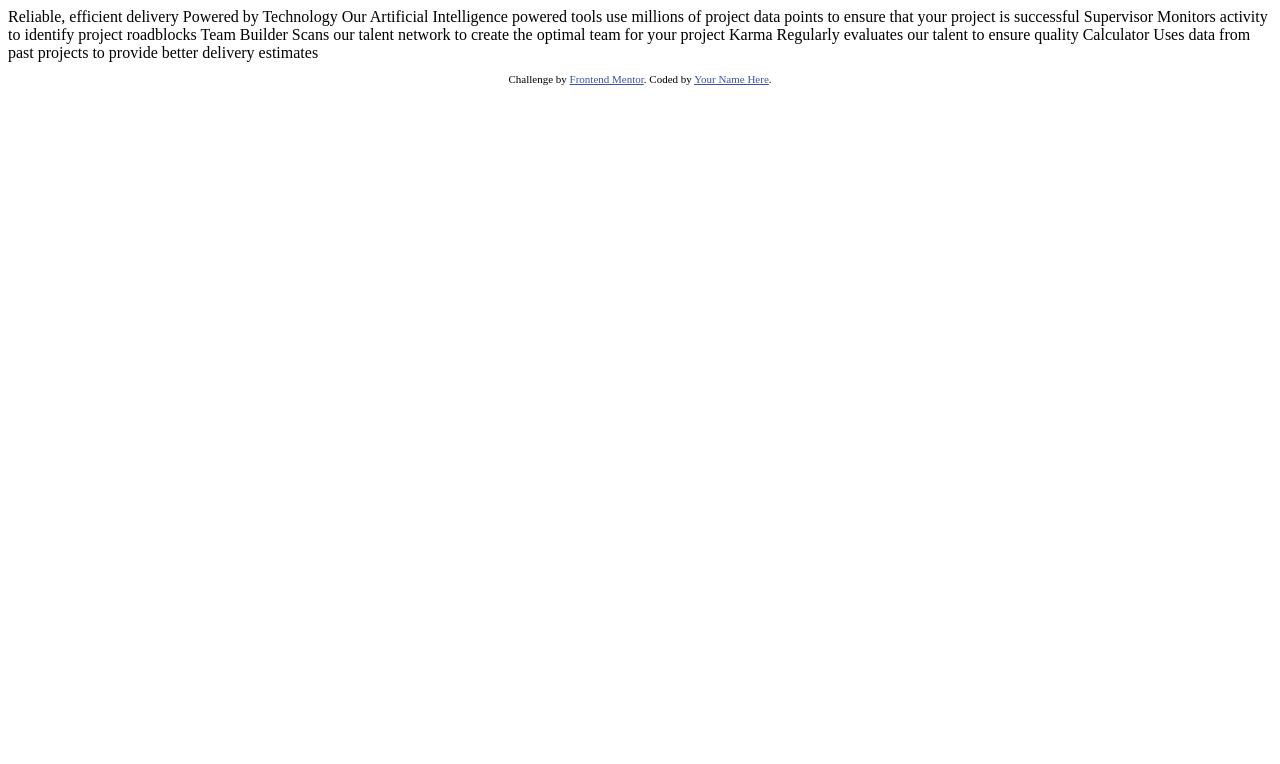
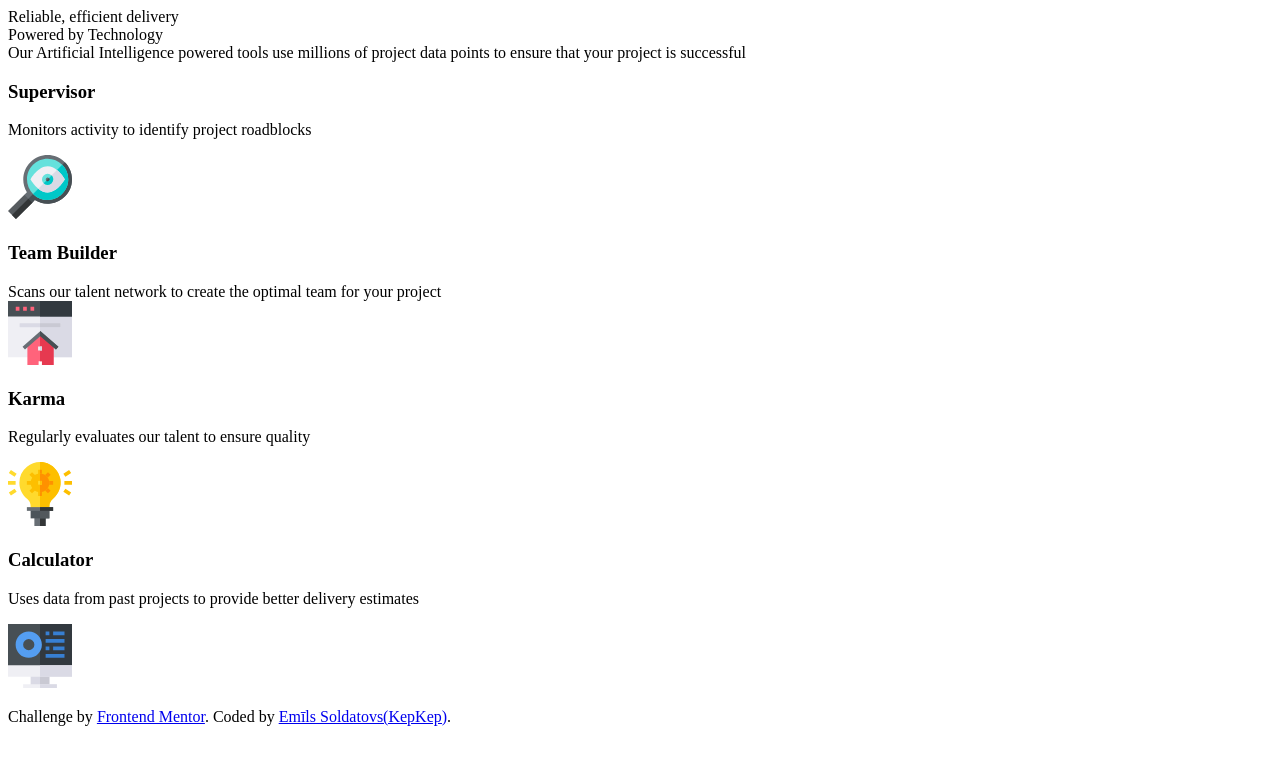
Before and after one commit to KepKepgithub/four-card-feature-section, a plain HTML site: page index.html in a window 1280 px wide. Drawn offline with Linux system fonts and the light colour scheme.

Commit message:
Did all the HTML

```diff
--- a/index.html
+++ b/index.html
@@ -7,39 +7,53 @@
   <link rel="icon" type="image/png" sizes="32x32" href="./images/favicon-32x32.png">
 
   <title>Frontend Mentor | Four card feature section</title>
-
-  <!-- Feel free to remove these styles or customise in your own stylesheet 👍 -->
-  <style>
-    .attribution { font-size: 11px; text-align: center; }
-    .attribution a { color: hsl(228, 45%, 44%); }
-  </style>
 </head>
 <body>
 
-  Reliable, efficient delivery
-  Powered by Technology
+  <header class="header">
+    <div class="header__heading">Reliable, efficient delivery</div>
+    <div class="header__heading header__heading--bold">Powered by Technology</div>
+    <div class="header__paragraph">
+      Our Artificial Intelligence powered tools use millions of project data points
+      to ensure that your project is successful
+    </div>
+  </header>
 
-  Our Artificial Intelligence powered tools use millions of project data points
-  to ensure that your project is successful
+  <section class="card_wrap">
 
-  Supervisor
-  Monitors activity to identify project roadblocks
+    <article class="card_wrap__card">
+      <h1 class="card_wrap__card__heading">Supervisor</h1>
+      <p class="card_wrap__card__paragraph">Monitors activity to identify project roadblocks</p>
+      <img src="./SVG/icon-supervisor.svg" alt="icon" class=".card_wrap__card__icon">
+    </article>
 
-  Team Builder
-  Scans our talent network to create the optimal team for your project
+    <article class="card_wrap__card">
+      <h1 class="card_wrap__card__heading">Team Builder</h1>
+      <div class="card_wrap__card__paragraph">Scans our talent network to create the optimal team for your project</div>
+      <img src="./SVG/icon-team-builder.svg" alt="icon" class=".card_wrap__card__icon">
+    </article>
 
-  Karma
-  Regularly evaluates our talent to ensure quality
+    <article class="card_wrap__card">
+      <h1 class="card_wrap__card__heading">Karma</h1>
+      <p class="card_wrap__card__paragraph">Regularly evaluates our talent to ensure quality</p>
+      <img src="./SVG/icon-karma.svg" alt="icon" class=".card_wrap__card__icon">
+    </article>
 
-  Calculator
-  Uses data from past projects to provide better delivery estimates
+    <article class="card_wrap__card">
+      <h1 class="card_wrap__card__heading">Calculator</h1>
+      <p class="card_wrap__card__paragraph">Uses data from past projects to provide better delivery estimates</p>
+      <img src="./SVG/icon-calculator.svg" alt="icon" class=".card_wrap__card__icon">
+    </article>
+
+  </section>
 
 
   <footer>
     <p class="attribution">
       Challenge by <a href="https://www.frontendmentor.io?ref=challenge" target="_blank">Frontend Mentor</a>.
-      Coded by <a href="#">Your Name Here</a>.
+      Coded by <a href="https://www.frontendmentor.io/profile/KepKepgithub" target="_blank">Emīls Soldatovs(KepKep)</a>.
     </p>
   </footer>
+
 </body>
 </html>
```
Also changed, not shown: SVG/favicon-32x32.png (renamed from images/favicon-32x32.png), SVG/icon-calculator.svg (renamed from images/icon-calculator.svg), SVG/icon-karma.svg (renamed from images/icon-karma.svg), SVG/icon-supervisor.svg (renamed from images/icon-supervisor.svg), SVG/icon-team-builder.svg (renamed from images/icon-team-builder.svg).
